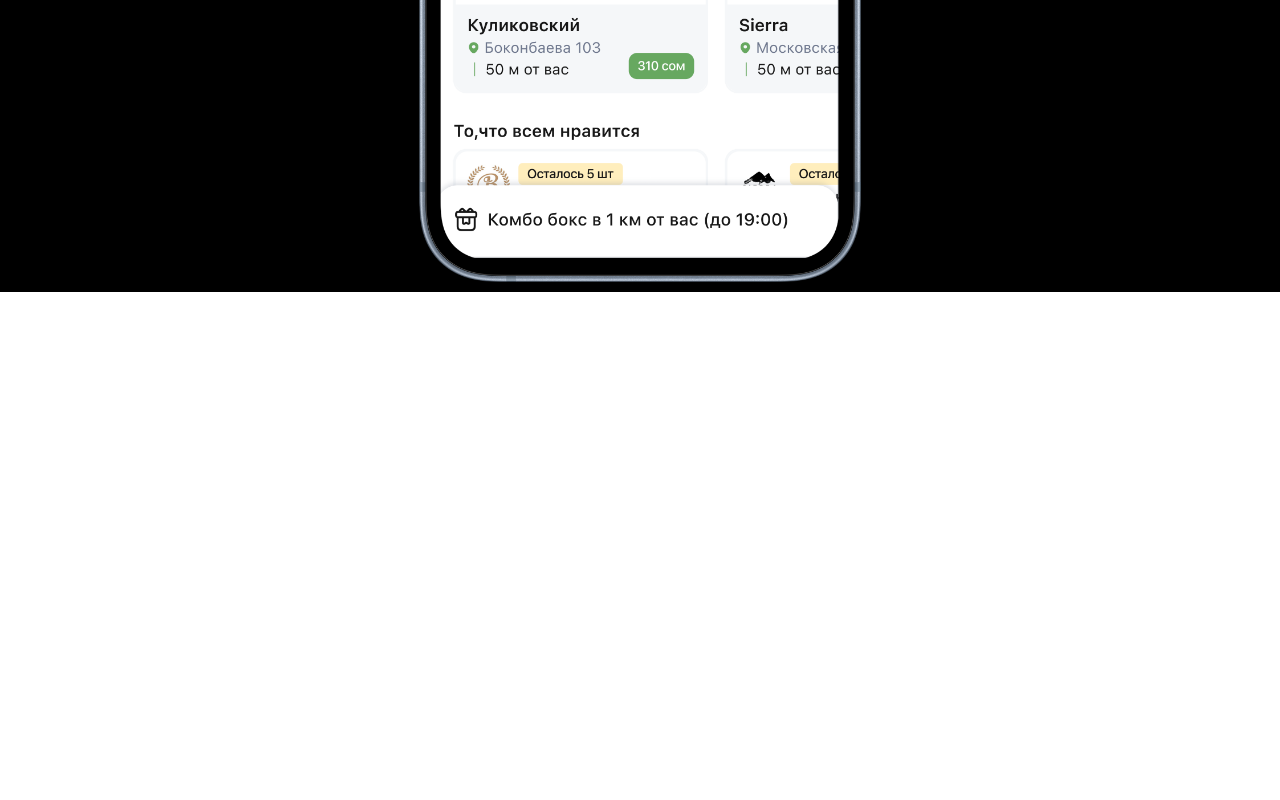
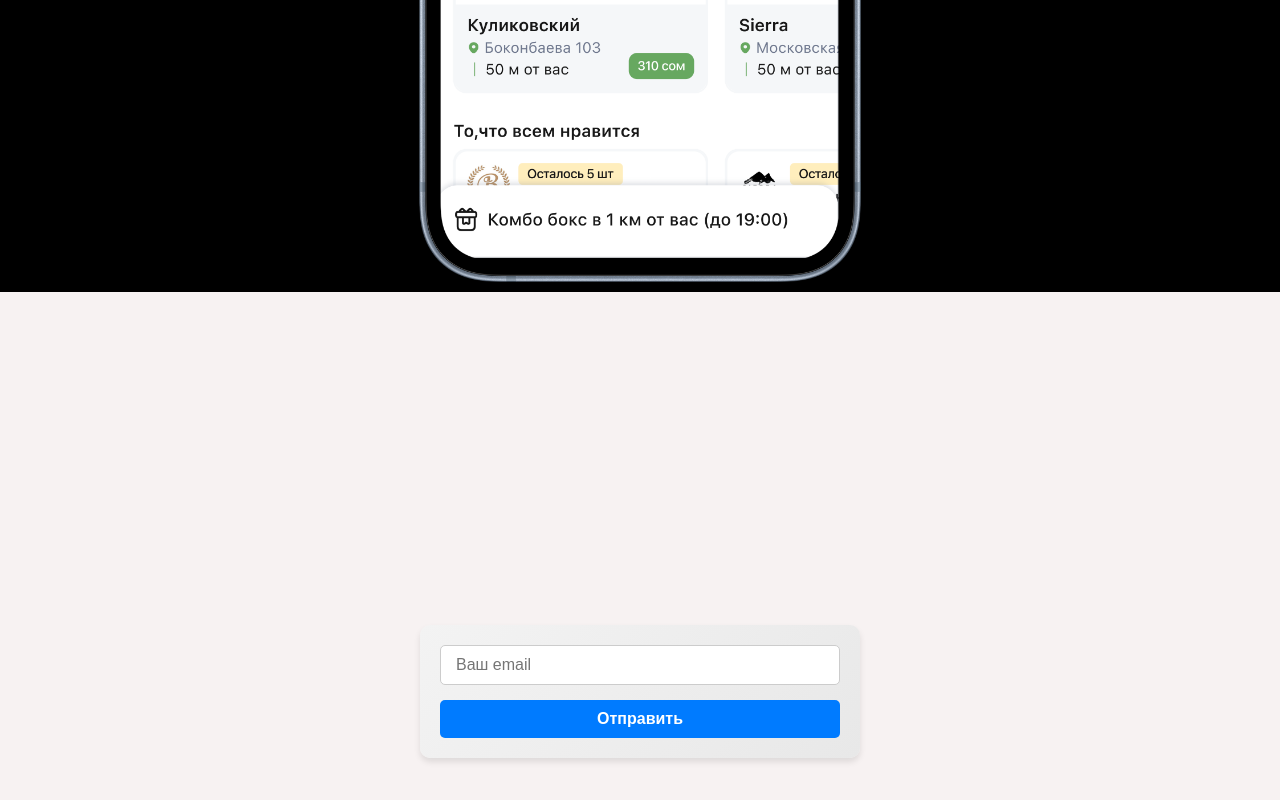
Before and after one commit to Az-s/landingImageAnimation, a React (Vite) app: page / in a window 1280 px wide. Shown: the part 1077-1877 px from the top of the page. Before the commit the page ends 1369 px from the top, so only its background shows below. Built offline with nearby package versions, Linux system fonts and the light colour scheme.

Commit message:
added send email component

```diff
--- a/package.json
+++ b/package.json
@@ -10,6 +10,7 @@
     "preview": "vite preview"
   },
   "dependencies": {
+    "@firebase/firestore": "^4.7.10",
     "framer-motion": "^11.0.14",
     "react": "^18.2.0",
     "react-dom": "^18.2.0"
--- a/src/App.css
+++ b/src/App.css
@@ -95,8 +95,8 @@
 
 .second-block {
   height: 100vh;
-  background-color: black;
-  color: white;
+  color: black;
+  background-color: rgb(247, 242, 242);
   display: flex;
   align-items: center;
   justify-content: center;
@@ -206,3 +206,57 @@
     font-size: 40px;
   }
 }
+/* Email send card */
+.send-email-card {
+  width: 100%;
+  max-width: 400px;
+  margin: 0 auto;
+  padding: 20px;
+  border-radius: 10px;
+  box-shadow: 0 4px 6px rgba(0, 0, 0, 0.1);
+  background: linear-gradient(135deg, #f3f3f3, #e8e8e8);
+}
+
+.send-email-content {
+  display: flex;
+  flex-direction: column;
+  align-items: center;
+  gap: 15px;
+}
+
+.email-input {
+  width: 100%;
+  padding: 10px 15px; /* Increased horizontal padding */
+  border: 1px solid #ccc;
+  border-radius: 5px;
+  font-size: 16px;
+  box-sizing: border-box; /* Ensures padding doesn't affect width */
+}
+
+.email-input:focus {
+  outline: none;
+  border-color: #007BFF;
+  box-shadow: 0 0 4px #007BFF;
+}
+
+
+.send-button {
+  width: 100%;
+  padding: 10px;
+  font-size: 16px;
+  font-weight: bold;
+  color: white;
+  background: #007BFF;
+  border: none;
+  border-radius: 5px;
+  cursor: pointer;
+  transition: background 0.3s ease;
+}
+
+.send-button:hover {
+  background: #0056b3;
+}
+
+.send-button:active {
+  transform: scale(0.95);
+}
--- a/src/components/AnimationPage.jsx
+++ b/src/components/AnimationPage.jsx
@@ -8,6 +8,7 @@ import imageTwelve from "../assets/12.png";
 import imageThirteen from "../assets/13.png";
 import imageSeventeen from "../assets/17.png";
 import SaqtaImg from "../assets/logo_saqta.png";
+import SendEmail from "./SendEmail";
 import "../App.css";
 
 const AnimationPage = () => {
@@ -107,9 +108,9 @@ const AnimationPage = () => {
           </motion.div>
         )}
       </motion.div>
-      {/* <div className="second-block">
-        <p>Второй блок</p>
-      </div> */}
+      <div className="second-block">
+        <SendEmail />
+      </div>
     </>
   );
 };
--- /dev/null
+++ b/src/components/SendEmail.jsx
@@ -0,0 +1,23 @@
+import { motion } from "framer-motion";
+
+const SendEmail = () => {
+  return (
+    <motion.div
+    className="send-email-card"
+    initial={{ opacity: 0, y: 100 }} // Элемент начинается ниже экрана
+    whileInView={{ opacity: 1, y: 0 }} // Центрируется при появлении в зоне видимости
+    exit={{ opacity: 0, y: -100 }} // Исчезает вверх, когда выходит из зоны видимости
+    viewport={{ amount: 0.5, once: false }} // Настройка видимости
+    transition={{ duration: 0.5 }}
+  >
+    <form action="submit">
+      <div className="send-email-content">
+        <input type="email" placeholder="Ваш email" className="email-input" />
+        <button type="submit" className="send-button">Отправить</button>
+      </div>
+    </form>
+  </motion.div>
+  );
+};
+
+export default SendEmail;
```
Also changed, not shown: 1 other file (tests, documents, lock files or other folders).
